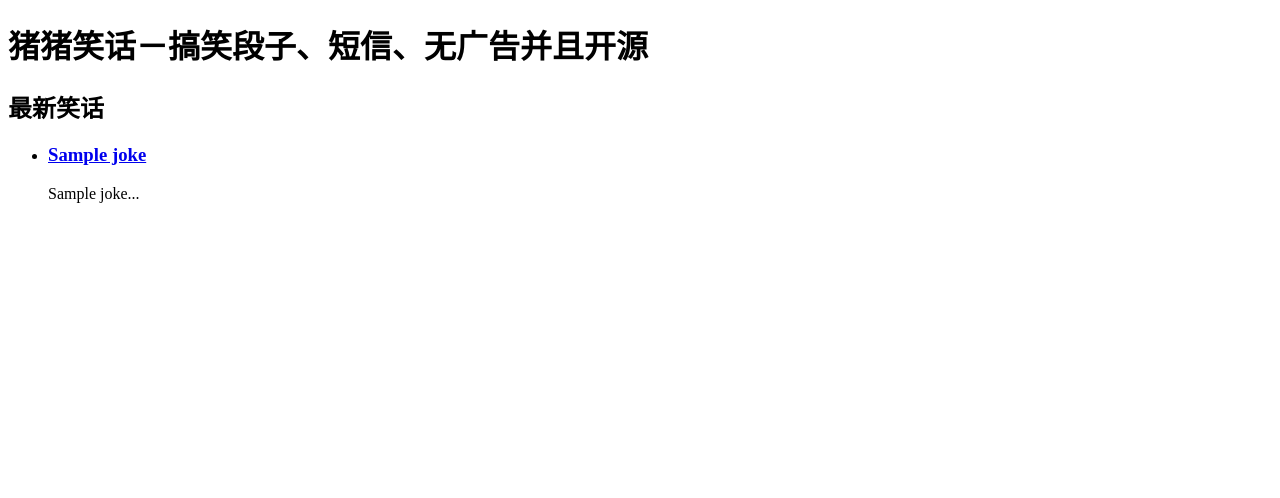
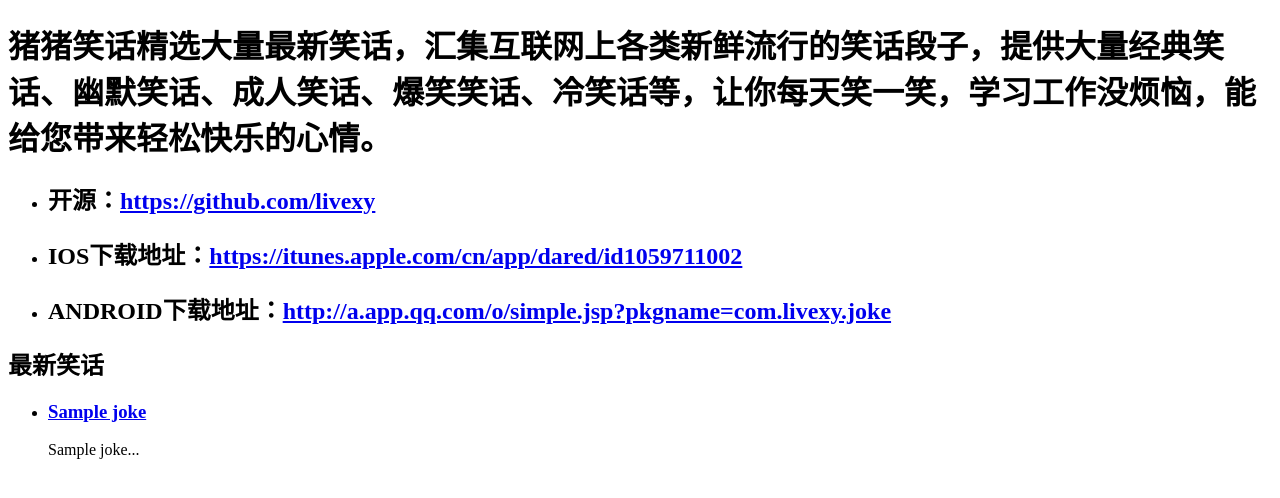
Before and after one commit to LiveXY/php-joke, a PHP site: the page made by application/views/crawler.php in a window 1280 px wide. Shown: the top 498 px of the page. Run offline with PHP 8.4, Linux system fonts and the light colour scheme; the template is opened without the code that fills it: most values are stand-ins (such as "Sample title", 1, 10 or a date in 2020); some libraries are stand-ins or nearby versions.

Commit message:
no message

```diff
--- a/application/views/crawler.php
+++ b/application/views/crawler.php
@@ -4,12 +4,17 @@
 <meta name="baidu-site-verification" content="IkYLMmQfq8" />
 <meta http-equiv="Content-Type" content="text/html; charset=UTF-8">
 <meta charset="utf-8">
-<title>猪猪笑话－搞笑段子、短信、无广告并且开源</title>
-<meta name="description" content="猪猪笑话－搞笑段子、短信、无广告并且开源">
-<meta name="keywords" content="笑话,搞笑,段子,短信">
+<title>猪猪笑话－笑话,段子,短信,搞笑,爆笑,励志,幽默,冷笑话,开心,娱乐,成人笑话,好心情</title>
+<meta name="description" content="猪猪笑话精选大量最新笑话，汇集互联网上各类新鲜流行的笑话段子，提供大量经典笑话、幽默笑话、成人笑话、爆笑笑话、冷笑话等，让你每天笑一笑，学习工作没烦恼，能给您带来轻松快乐的心情。">
+<meta name="keywords" content="笑话,段子,短信,搞笑,爆笑,励志,幽默,冷笑话,开心,娱乐,成人笑话,好心情">
 </head>
 <body>
-	<h1>猪猪笑话－搞笑段子、短信、无广告并且开源</h1>
+	<h1>猪猪笑话精选大量最新笑话，汇集互联网上各类新鲜流行的笑话段子，提供大量经典笑话、幽默笑话、成人笑话、爆笑笑话、冷笑话等，让你每天笑一笑，学习工作没烦恼，能给您带来轻松快乐的心情。</h1>
+	<ul>
+		<li><h2>开源：<a href="https://github.com/livexy" target="_blank">https://github.com/livexy</a></h2></li>
+		<li><h2>IOS下载地址：<a href="https://itunes.apple.com/cn/app/dared/id1059711002" target="_blank">https://itunes.apple.com/cn/app/dared/id1059711002</a></h2></li>
+		<li><h2>ANDROID下载地址：<a href="http://a.app.qq.com/o/simple.jsp?pkgname=com.livexy.joke" target="_blank">http://a.app.qq.com/o/simple.jsp?pkgname=com.livexy.joke</a></h2></li>
+	</ul>
 	<h2>最新笑话</h2>
 	<ul>
 	<?php foreach($jokes as $info):?>
--- a/application/views/down.php
+++ b/application/views/down.php
@@ -5,6 +5,8 @@
 <meta charset="utf-8">
 <meta name="viewport" content="height=device-height, width=device-width, initial-scale=1, maximum-scale=1.0, user-scalable=no">
 <title>正在跳转 - 猪猪笑话</title>
+<meta name="description" content="猪猪笑话精选大量最新笑话，汇集互联网上各类新鲜流行的笑话段子，提供大量经典笑话、幽默笑话、成人笑话、爆笑笑话、冷笑话等，让你每天笑一笑，学习工作没烦恼，能给您带来轻松快乐的心情。">
+<meta name="keywords" content="笑话,段子,短信,搞笑,爆笑,励志,幽默,冷笑话,开心,娱乐,成人笑话,好心情">
 <style type="text/css">
 html,body {padding:0;margin:0;background:#24604C;}
 .tip { position:absolute; top:8px; left:5px; right:5px; height: 80px; text-align:left; padding:10px; background-color:#FEFDEF; line-height:25px; border-radius:8px; font-size:18px; }
@@ -19,7 +21,7 @@ html,body {padding:0;margin:0;background:#24604C;}
 		<img src="<?=RESOURCE?>images/80.png" />
 		下载 <b>猪猪笑话</b> 请点击右上角按钮选择“<span>在Safari中打开</span>”
 	</div>
-	<script type="text/javascript"> location.href = 'https://itunes.apple.com/cn/app/dared/id'; </script>
+	<script type="text/javascript"> location.href = 'https://itunes.apple.com/cn/app/dared/id1059711002'; </script>
 <?php } else {?>
 	<div class="tip">
 		<img src="<?=RESOURCE?>images/80.png" />
```
Also changed, not shown: application/views/index.php (+4 -4 lines), application/views/joke.php (+8 -3 lines).
